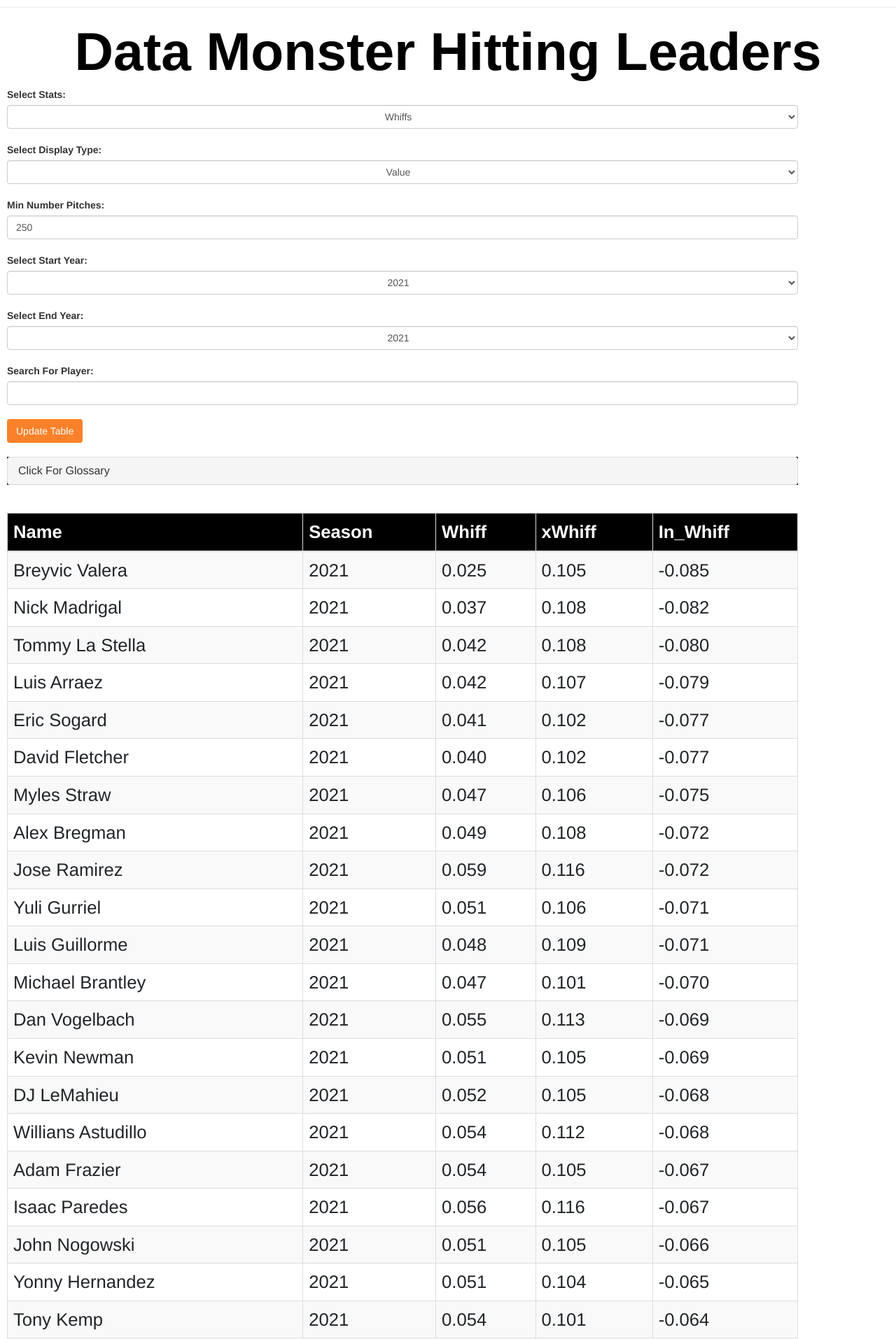
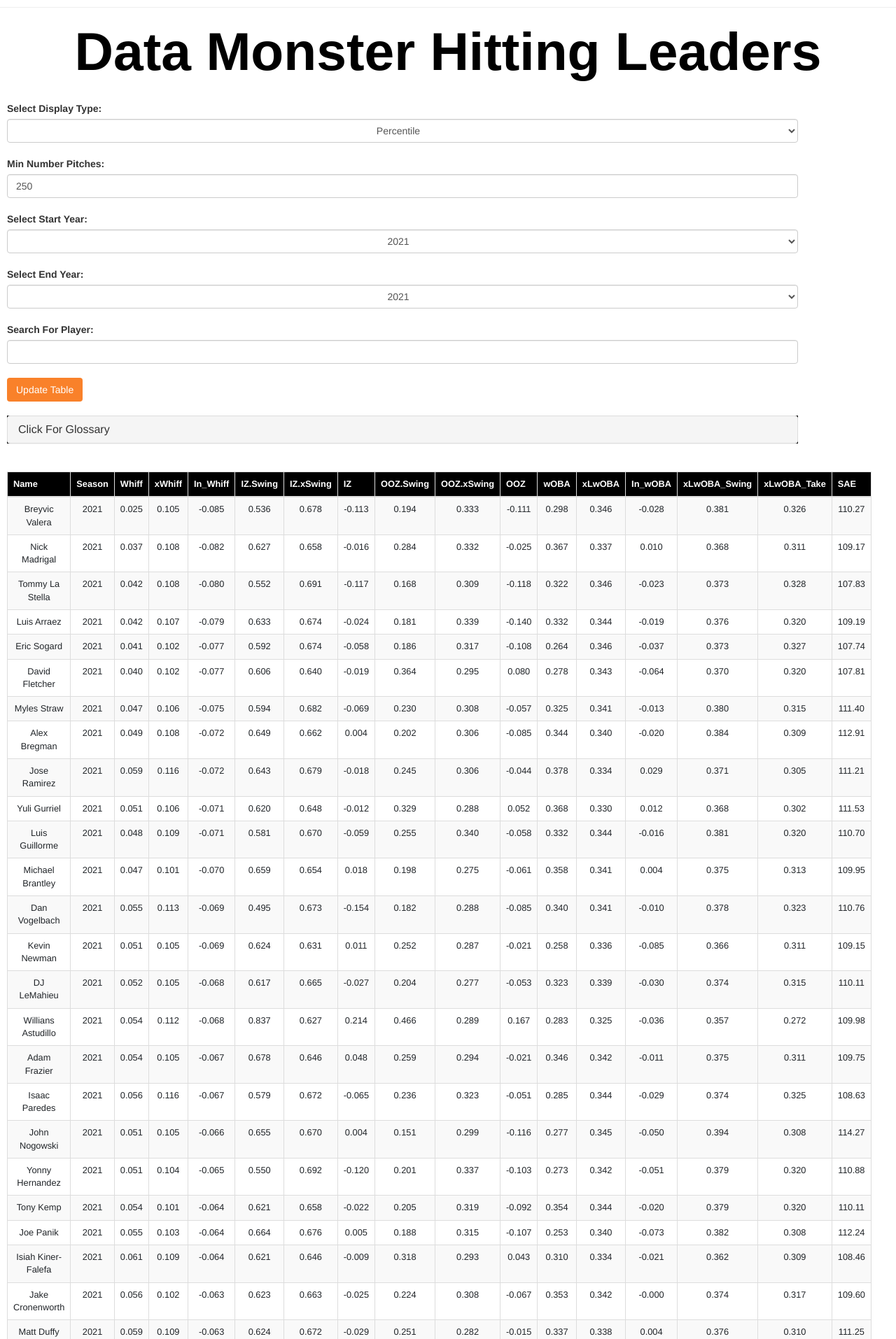
Before and after one commit to pmammino/rotofanatic, a Flask app: page /hitters in a window 1280 px wide. Shown: the part 361-2275 px from the top of the page at 70% size. Run offline with Flask 2, Linux system fonts and the light colour scheme; some libraries are stand-ins or nearby versions.

Commit message:
hitter fix

```diff
--- a/app.py
+++ b/app.py
@@ -384,21 +384,17 @@ def edit_lineup(pitcher_id):
 @application.route("/hitters")
 def hitters_page():
     hitters = pd.read_csv('all_seasons_hitters.csv', encoding = 'utf_8')
-    values = "selected"
-    percentile = ""
+    values = ""
+    percentile = "selected"
     hitters = hitters[hitters['Season'] == 2021]
     pitches = 250
     hitters = hitters[hitters["Pitches"] >= pitches]
-    hitters = hitters[["Name","Season", "Whiff", "xWhiff", "In_Whiff"]]
+    hitters = hitters[["Name","Season", "Whiff", "xWhiff", "In_Whiff","IZ.Swing", "IZ.xSwing", "IZ","OOZ.Swing", "OOZ.xSwing", "OOZ", "wOBA", "xwOBA", "In_wOBA","xwOBA_Swing", "xwOBA_Take", "SAE"]]
+    hitters = hitters.rename(columns={"xwOBA": "xLwOBA","xwOBA_Swing": "xLwOBA_Swing","xwOBA_Take": "xLwOBA_Take" })
     hitters = hitters.round(3)
     hitters = hitters.sort_values(by='In_Whiff', ascending=True)
     expected = "xWhiff (AVG - 0.105) - Average expected swing and miss rate of all pitches seen by the hitter based on count/pitch type/location"
     influence = "In_Whiff (AVG - 0) - How much more or less likely a hitter is to generate a swinging strike factoring in opposing pitcher"
-    whiff = "selected"
-    woba = ""
-    inzone = ""
-    outofzone = ""
-    plate = ""
     start21 = "selected"
     start20 = ""
     start19 = ""
@@ -413,8 +409,7 @@ def hitters_page():
     end17 = ""
     end16 = ""
     end15 = ""
-    return render_template("hitters.html", hitters=hitters, whiff=whiff, woba=woba, inzone=inzone,
-                           outofzone=outofzone, plate=plate, pitches=pitches, influence=influence, expected=expected,
+    return render_template("hitters.html", hitters=hitters, pitches=pitches, influence=influence, expected=expected,
                            start21=start21,start20=start20, start19=start19, start18=start18, start17=start17, start16=start16,
                            start15=start15,
                            end21=end21,end20=end20, end19=end19, end18=end18, end17=end17, end16=end16, end15=end15, values = values,percentile = percentile)
@@ -423,7 +418,6 @@ def hitters_page():
 @application.route("/hitters", methods=['POST'])
 def hitters_table():
     pitches = int(request.form['pitches'])
-    type = request.form['type']
     search = request.form['search']
     display = request.form['display']
     text = search
@@ -559,92 +553,14 @@ def hitters_table():
     if search is not None:
         hitters = hitters[hitters['Name'].str.contains(search, case=False)]
     hitters = hitters[hitters["Pitches"] >= pitches]
-    if type == "Whiffs":
-        hitters = hitters[["Name","Season", "Whiff", "xWhiff", "In_Whiff"]]
-        hitters = hitters.round(3)
-        hitters = hitters.sort_values(by='In_Whiff', ascending=True)
-        expected = "xWhiff (AVG - 0.105) - Average expected swing and miss rate of all pitches seen by the hitter based on count/pitch type/location"
-        influence = "In_Whiff (AVG - 0) - How much more or less likely a hitter is to generate a swinging strike factoring in opposing pitcher"
-        whiff = "selected"
-        woba = ""
-        inzone = ""
-        outofzone = ""
-        plate = ""
-        return render_template("hitters.html", hitters=hitters, whiff=whiff, woba=woba, inzone=inzone,
-                               outofzone=outofzone, plate=plate, pitches=pitches, influence=influence,
-                               expected=expected, text = text,
-                               start21=start21,start20=start20, start19=start19, start18=start18, start17=start17, start16=start16,
-                               start15=start15,
-                               end21=end21,end20=end20, end19=end19, end18=end18, end17=end17, end16=end16, end15=end15, values = values,percentile = percentile)
-    elif type == "In-Zone":
-        hitters = hitters[["Name","Season", "IZ.Swing", "IZ.xSwing", "IZ"]]
-        hitters = hitters.round(3)
-        hitters = hitters.sort_values(by='IZ', ascending=False)
-        expected = "IZ.xSwing (AVG - 0.654) - Average expected swing rate of all pitches seen In the Strike Zone by the hitter based on count/pitch type/location"
-        influence = "IZ (AVG - 0) - How much more or less likely a hitter is to generate a swing In the Zone factoring in opposing pitcher"
-        whiff = ""
-        woba = ""
-        inzone = "selected"
-        outofzone = ""
-        plate = ""
-        return render_template("hitters.html", hitters=hitters, whiff=whiff, woba=woba, inzone=inzone,
-                               outofzone=outofzone, plate=plate, pitches=pitches, influence=influence,
-                               expected=expected, text = text,
-                               start21=start21, start20=start20, start19=start19, start18=start18, start17=start17,
-                               start16=start16,
-                               start15=start15,
-                               end21=end21, end20=end20, end19=end19, end18=end18, end17=end17, end16=end16, end15=end15, values = values,percentile = percentile)
-    elif type == "Out Of Zone":
-        hitters = hitters[["Name","Season", "OOZ.Swing", "OOZ.xSwing", "OOZ"]]
-        hitters = hitters.round(3)
-        hitters = hitters.sort_values(by='OOZ', ascending=True)
-        expected = "OOZ.xSwing (AVG - 0.292) - Average expected swing rate of all pitches seen Out of the Strike Zone by the hitter based on count/pitch type/location"
-        influence = "OOZ (AVG - 0) - How much more or less likely a hitter is to generate a swing Out of the Zone factoring in opposing pitcher"
-        whiff = ""
-        woba = ""
-        inzone = ""
-        outofzone = "selected"
-        plate = ""
-        return render_template("hitters.html", hitters=hitters, whiff=whiff, woba=woba, inzone=inzone,
-                               outofzone=outofzone, plate=plate, pitches=pitches, influence=influence,
-                               expected=expected, text = text,
-                               start21=start21, start20=start20, start19=start19, start18=start18, start17=start17,
-                               start16=start16,
-                               start15=start15,
-                               end21=end21, end20=end20, end19=end19, end18=end18, end17=end17, end16=end16, end15=end15, values = values,percentile = percentile)
-    elif type == "wOBA":
-        hitters = hitters[["Name","Season", "wOBA", "xwOBA", "In_wOBA"]]
-        hitters = hitters.rename(columns={"xwOBA": "xLwOBA"})
-        hitters = hitters.round(3)
-        hitters = hitters.sort_values(by='In_wOBA', ascending=False)
-        expected = "xLwOBA (AVG - 0.336) - Average expected wOBACon of all pitches seen by the hitter based on count/pitch type/location"
-        influence = "In_wOBA (AVG - 0) - Amount above a below the expected wOBACon that we can attribute to the hitter factoring in opposing pitcher"
-        whiff = ""
-        woba = "selected"
-        inzone = ""
-        outofzone = ""
-        plate = ""
-        return render_template("hitters.html", hitters=hitters, whiff=whiff, woba=woba, inzone=inzone,
-                               outofzone=outofzone, plate=plate, pitches=pitches, influence=influence,
-                               expected=expected, text = text,
-                               start21=start21, start20=start20, start19=start19, start18=start18, start17=start17,
-                               start16=start16,
-                               start15=start15,
-                               end21=end21, end20=end20, end19=end19, end18=end18, end17=end17, end16=end16, end15=end15, values = values,percentile = percentile)
-    else:
-        hitters = hitters[["Name", "Season", "xwOBA_Swing", "xwOBA_Take", "SAE"]]
-        hitters = hitters.rename(columns={"xwOBA_Swing": "xLwOBA_Swing","xwOBA_Take": "xLwOBA_Take" })
-        hitters = hitters.round(3)
-        hitters = hitters.sort_values(by='SAE', ascending=False)
-        expected = "xLwOBA_Swing/xLwOBA_Take - Average expected wobaCon of all pitches either swung at or taken by a hitter based on location/count/pitch type"
-        influence = "SAE - Percentage increase of the expected wOBACon a hitter swung at versus all pitches saw. 110 means a hitter swung at pitches with a expected wOBACon 10% better than all pitches he saw"
-        whiff = ""
-        woba = ""
-        inzone = ""
-        outofzone = ""
-        plate = "selected"
-        return render_template("hitters.html", hitters=hitters, whiff=whiff, woba=woba, inzone=inzone,
-                               outofzone=outofzone, plate=plate, pitches=pitches, influence=influence,
+    hitters = hitters[["Name", "Season", "Whiff", "xWhiff", "In_Whiff", "IZ.Swing", "IZ.xSwing", "IZ", "OOZ.Swing", "OOZ.xSwing","OOZ", "wOBA", "xwOBA", "In_wOBA", "xwOBA_Swing", "xwOBA_Take", "SAE"]]
+    hitters = hitters.rename(
+    columns={"xwOBA": "xLwOBA", "xwOBA_Swing": "xLwOBA_Swing", "xwOBA_Take": "xLwOBA_Take"})
+    hitters = hitters.round(3)
+    hitters = hitters.sort_values(by='In_Whiff', ascending=False)
+    expected = "xLwOBA_Swing/xLwOBA_Take - Average expected wobaCon of all pitches either swung at or taken by a hitter based on location/count/pitch type"
+    influence = "SAE - Percentage increase of the expected wOBACon a hitter swung at versus all pitches saw. 110 means a hitter swung at pitches with a expected wOBACon 10% better than all pitches he saw"
+    return render_template("hitters.html", hitters=hitters, pitches=pitches, influence=influence,
                                expected=expected, text = text,
                                start21=start21, start20=start20, start19=start19, start18=start18, start17=start17,
                                start16=start16,
--- a/templates/hitters.html
+++ b/templates/hitters.html
@@ -4,14 +4,6 @@
 <h1 class = "header">Data Monster Hitting Leaders</h1>
     <div class="container page-form">
 <form class="filters" action = "/hitters" method = "post">
-    <label for="type">Select Stats:</label>
-    <select class = "form-control form-control-lg" id = "type" name="type">
-            <option value="Whiffs" {{whiff}}>Whiffs</option>
-            <option value="In-Zone" {{inzone}}>In-Zone</option>
-            <option value="Out Of Zone" {{outofzone}}>Out Of Zone</option>
-            <option value="wOBA" {{woba}}>wOBA</option>
-            <option value="Plate" {{plate}}>Plate Discipline</option>
-    </select>
     <br>
 	        <label for="display">Select Display Type:</label>
     <select class = "form-control form-control-lg" id = "display" name="display">
@@ -67,7 +59,7 @@
     </div>
 
 <br>
-{{ hitters.to_html(classes ="table table-striped table-bordered table-sm sortable", index = False, table_id = "dtBasicExample") | safe}}
+{{ hitters.to_html(classes ="table table-striped table-bordered table-sm sortable projections", index = False,escape = False, table_id = "dtBasicExample") | safe}}
 				</div>
             </div>
 				{% endblock %}
```
